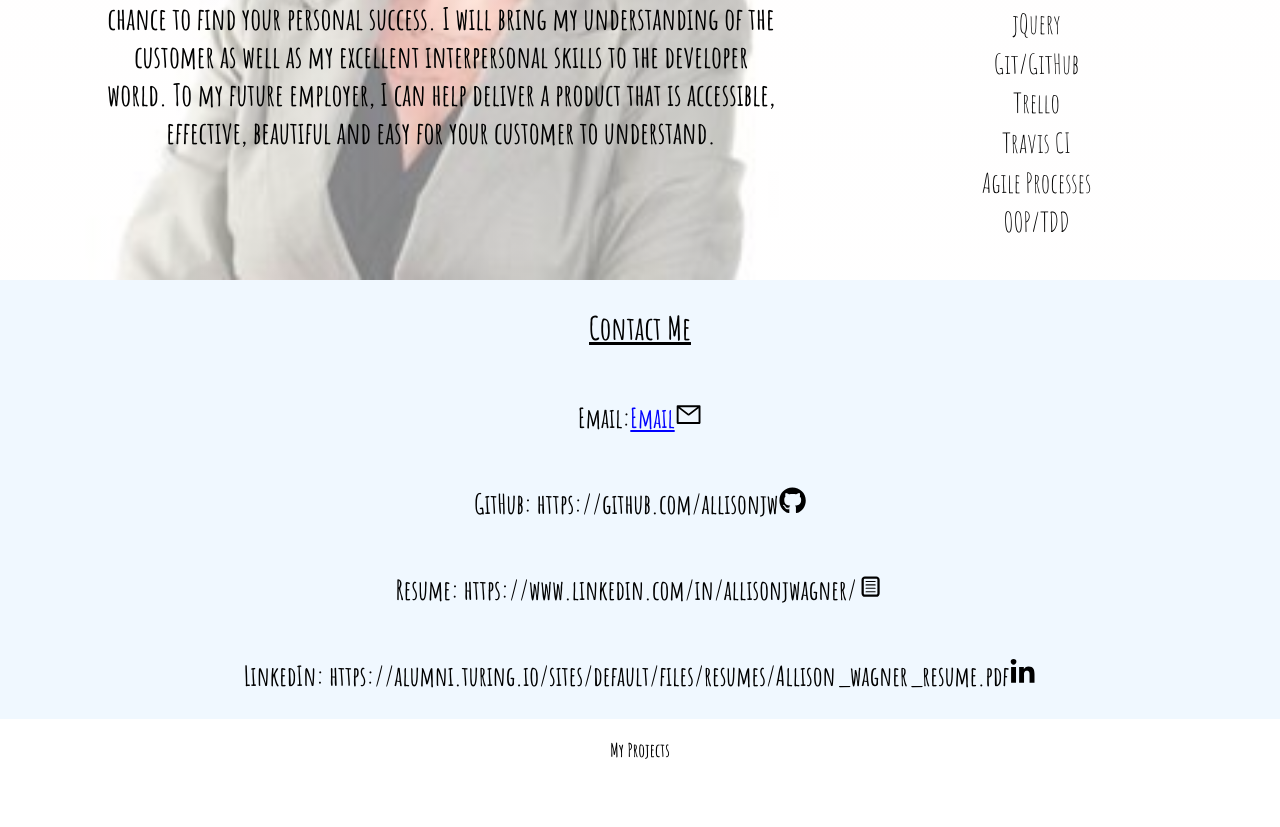
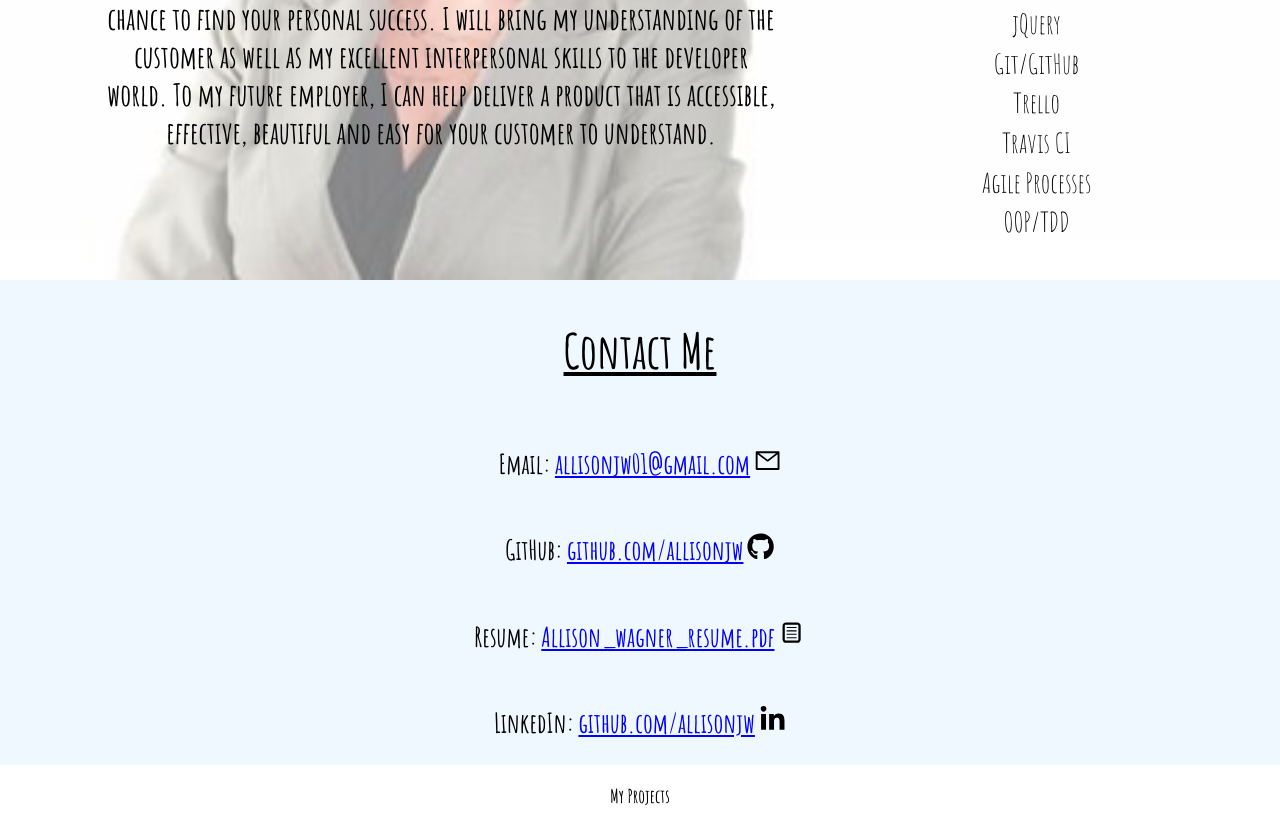
Before and after one commit to allisonjw/Allison-Wagner, a React (Create React App) app: page / in a window 1280 px wide. Shown: the part 1250-2077 px from the top of the page. Before the commit the page ends 2030 px from the top, so only its background shows below. Built offline with nearby package versions, Linux system fonts and the light colour scheme.

Commit message:
Adds react icons for contact data

```diff
--- a/src/Contact/Contact.js
+++ b/src/Contact/Contact.js
@@ -14,16 +14,19 @@ export const Contact = () => {
                 Contact Me
             </h2>
                 <h3 className="contact_h3">Email:
-                <a href={email}>Email</a>
+                <a href={email}>allisonjw01@gmail.com</a>
                 <span className="contact_icons"><AiOutlineMail /></span>
                 </h3>
-                <h3 className="contact_h3">GitHub: {gitHub}
+                <h3 className="contact_h3">GitHub:
+                <a href={gitHub}>github.com/allisonjw</a>
                 <FaGithub />
                 </h3>
-                <h3 className="contact_h3">Resume: {linkedIn}
+                <h3 className="contact_h3">Resume:
+                <a href={resume}>Allison_wagner_resume.pdf</a>
                 <TiDocumentText />
                 </h3>
-                <h3 className="contact_h3">LinkedIn: {resume}
+                <h3 className="contact_h3">LinkedIn:
+                <a href={linkedIn}>github.com/allisonjw</a>
                 <FaLinkedinIn />
                 </h3>
         </section>
--- a/src/Contact/Contact.scss
+++ b/src/Contact/Contact.scss
@@ -1,5 +1,5 @@
 .contact_h2 {
-    font-size: 2em;
+    font-size: 3em;
     text-decoration: underline;
 }
 
@@ -17,8 +17,13 @@
 
 a {
     color: blue;
+    margin: 4px;
 }
 
 .contact_icons {
     margin-top: 3px;
 }
+
+.about_headshot {
+    width: 50px;
+}
```
